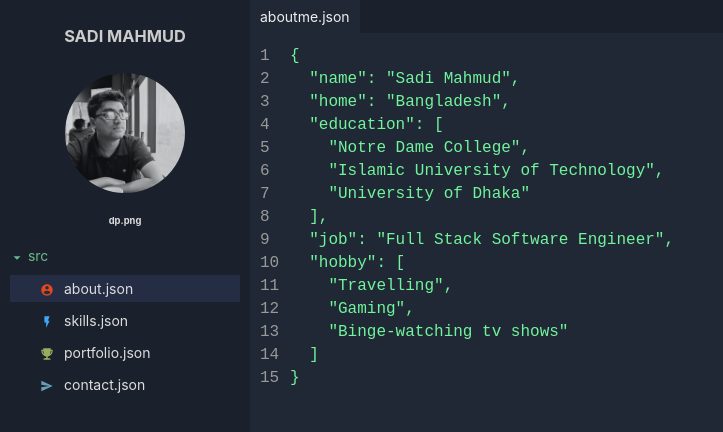
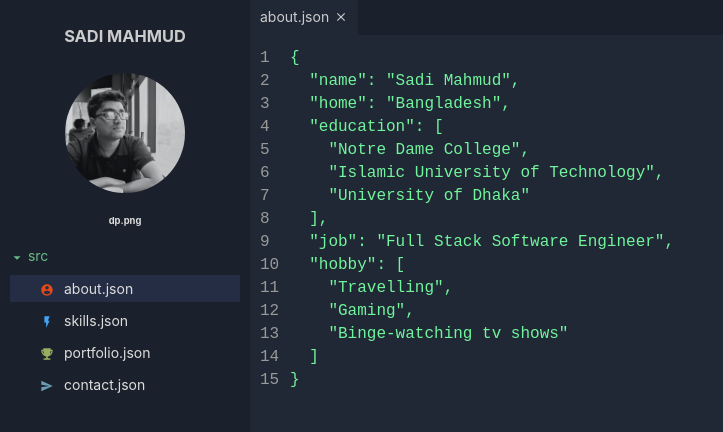
Before and after one commit to sadi304/sadimahmud-personal, a React (Create React App) app: page / in a window 1280 px wide. Shown: the top 432 px of the page, without its empty margins (0-723 px from the left). Built offline with nearby package versions, Linux system fonts and the light colour scheme.

Commit message:
Add tab changing functionality Add active tabs Add tab removal

```diff
--- a/src/App.css
+++ b/src/App.css
@@ -15,19 +15,6 @@
   padding: 0 10px;
 }
 
-.tab-bar {
-  width: 100%;
-  background: rgb(27, 33, 44);
-}
-
-.tab-bar .tab {
-  padding: 8px 10px;
-  background: rgb(33, 40, 53);
-  display: inline-block;
-  color: #eee;
-
-}
-
 img.rounded {
   border-radius: 50%;
 }
--- /dev/null
+++ b/src/Components/TopBar.css
@@ -0,0 +1,22 @@
+.tab-bar {
+  width: 100%;
+  background: rgb(27, 33, 44);
+}
+
+.tab-bar .tab {
+  padding: 8px 10px;
+  background: rgb(33, 40, 53);
+  display: inline-block;
+  color: #999;
+  margin-right: 2px;
+  cursor: pointer;
+}
+
+.tab-bar .tab.active {
+  color: #ccc;
+}
+
+.tab--close {
+  margin-left: 5px;
+  vertical-align: middle;
+}
--- /dev/null
+++ b/src/Components/TopBar.js
@@ -0,0 +1,72 @@
+import React, { Component } from 'react';
+import { withRouter } from 'react-router-dom';
+
+import './TopBar.css';
+
+const pathMapper = {
+  '/': 'about.json',
+  '/skills': 'skills.json',
+  '/portfolio': 'portfolio.json',
+  '/contact': 'contact.json'
+}
+
+class TopBar extends Component {
+  state = {
+    tabs: [{
+      pathname: this.props.location.pathname,
+      name: pathMapper[this.props.location.pathname]
+    }]
+  }
+
+  componentDidUpdate(prevProps) {
+    const { pathname } = this.props.location;
+    const { tabs } = this.state;
+    if(pathname !== prevProps.location.pathname) {
+      const hasPath = tabs.find(tab => tab.pathname === pathname);
+      if(!hasPath) {
+        this.setState({
+          tabs: [
+            ...tabs,
+            {
+              pathname: pathname,
+              name: pathMapper[pathname]
+            }
+          ]
+        })
+      }
+    }
+  }
+
+  handleTabRemove(pathnameToRemove) {
+    const { history, location: { pathname } } = this.props;
+    const { tabs } = this.state;
+    if(tabs.length <= 1) return;
+
+    this.setState({ tabs: tabs.filter(tab => tab.pathname !== pathnameToRemove) });
+
+    if(pathnameToRemove === pathname) {
+      history.push(tabs[0].pathname);
+    }
+  }
+
+  render() {
+    const { history, location: { pathname } } = this.props;
+    const { tabs } = this.state;
+    return(
+      <div className="tab-bar">
+        {
+          tabs.map((tab, index) => (
+            <div onClick={() => history.push(tab.pathname)} key={index} className={`tab ${tab.pathname === pathname ? 'active' : ''}`}>
+              <span>{ tab.name }</span><span className="tab--close" onClick={e => {
+                e.stopPropagation();
+                this.handleTabRemove(tab.pathname)
+              }}><ion-icon name="close"></ion-icon></span>
+            </div>
+          ))
+        }
+      </div>
+    )
+  }
+}
+
+export default withRouter(TopBar);
--- a/src/Router/Router.js
+++ b/src/Router/Router.js
@@ -1,19 +1,11 @@
 import React from 'react';
-import { BrowserRouter as Router, Route, Link } from 'react-router-dom';
+import { BrowserRouter as Router, Route } from 'react-router-dom';
 import About from '../Pages/About';
 import Skills from '../Pages/Skills';
 import Portfolio from '../Pages/Portfolio';
 import SideBar from '../Components/SideBar';
 import Contact from '../Pages/Contact';
-
-const TabBar = () => (
-  <div className="tab-bar">
-    <div className="tab">
-      aboutme.json
-    </div>
-  </div>
-)
-
+import TopBar from '../Components/TopBar';
 const AppRouter = () => (
   <Router>
     <div className="app">
@@ -21,7 +13,7 @@ const AppRouter = () => (
         <SideBar />
       </div>
       <div className="app-body">
-        <TabBar />
+        <TopBar />
         <div className="app-content">
           <Route exact path="/" component={About} />
           <Route exact path="/skills" component={Skills} />
```
